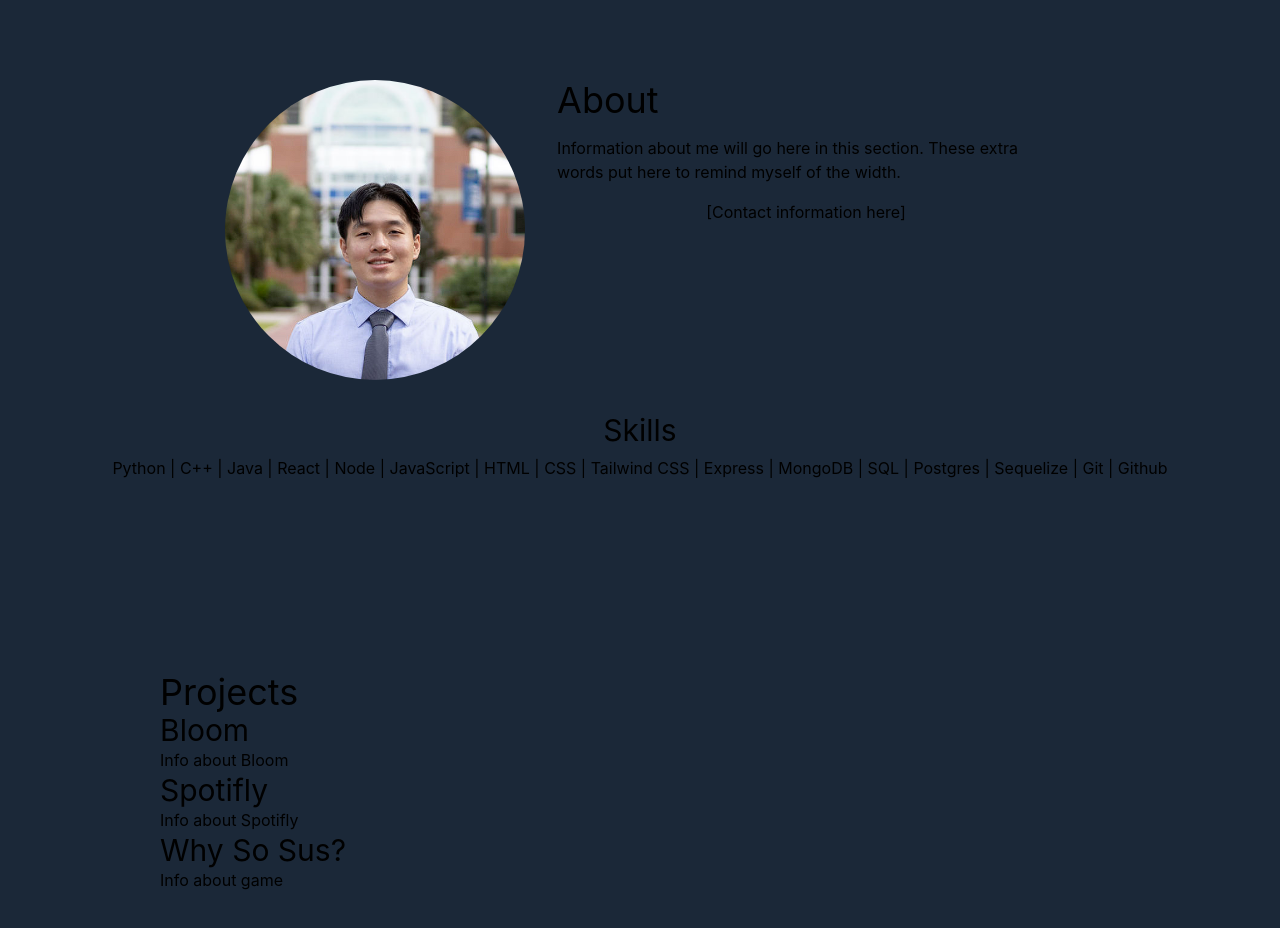
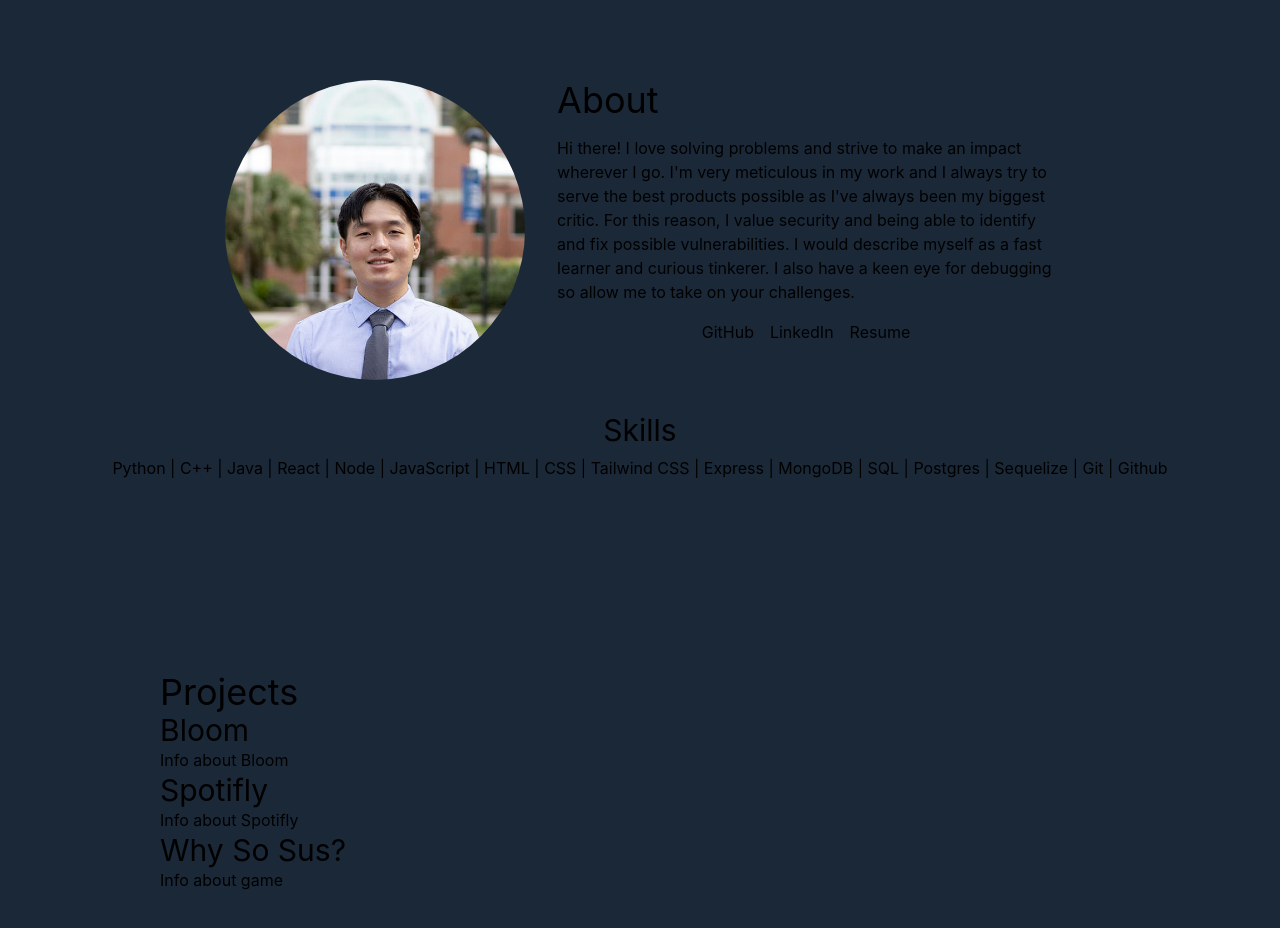
Before and after one commit to jasonxchen/portfolio, a Next.js app: page / in a window 1280 px wide. Shown: the part 800-1728 px from the top of the page. Built offline with nearby package versions, Linux system fonts and the light colour scheme.

Commit message:
Add About section essentials

```diff
--- a/components/about.js
+++ b/components/about.js
@@ -14,9 +14,13 @@ export default function About() {
                 <div className="flex flex-col gap-4 w-full lg:w-9/12 xl:w-7/12">
                     <h2 className="text-4xl">About</h2>
                     <p>
-                        Information about me will go here in this section. These extra words put here to remind myself of the width.
+                        Hi there! I love solving problems and strive to make an impact wherever I go. I'm very meticulous in my work and I always try to serve the best products possible as I've always been my biggest critic. For this reason, I value security and being able to identify and fix possible vulnerabilities. I would describe myself as a fast learner and curious tinkerer. I also have a keen eye for debugging so allow me to take on your challenges.
                     </p>
-                    <p className="self-center">{`[Contact information here]`}</p>
+                    <div className="self-center flex gap-4">
+                        <a href="https://github.com/jasonxchen" target="_blank">GitHub</a>
+                        <a href="https://www.linkedin.com/in/jasonxchen" target="_blank">LinkedIn</a>
+                        <a href="https://docs.google.com/document/d/e/2PACX-1vQx5oaUfUXGcJdrfBNIqwW63VDBrBYY6m-be57P4Vj1VA2uTxWrwJQdvUf9SU7j1Q/pub" target="_blank">Resume</a>
+                    </div>
                 </div>
             </div>
             <div>
```
